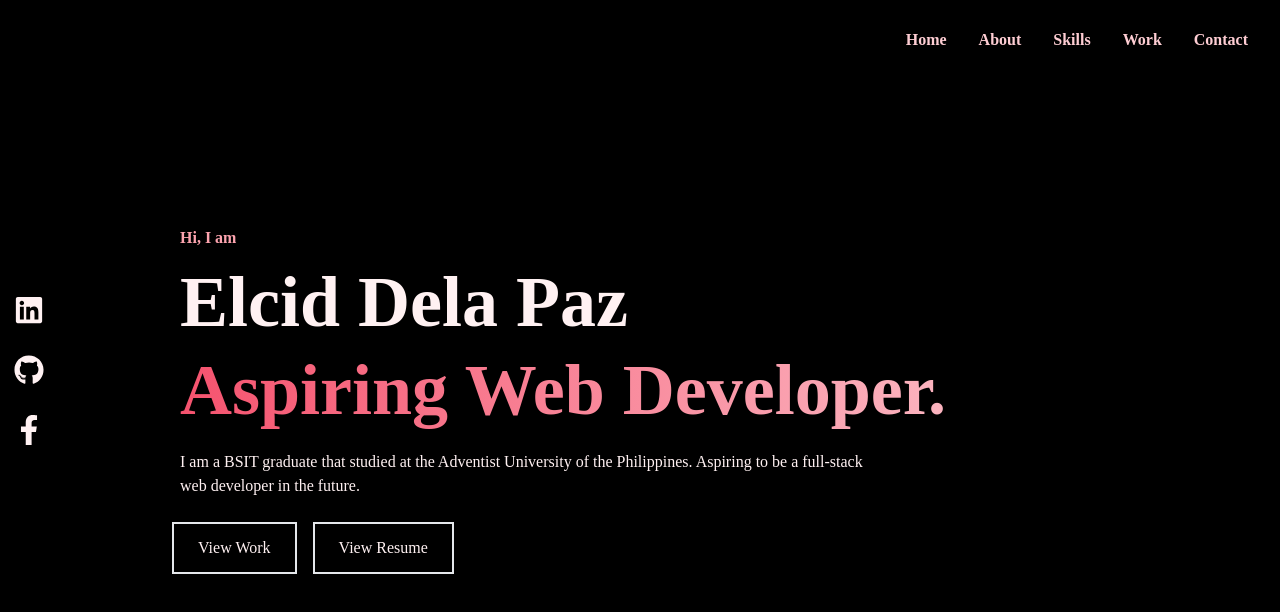
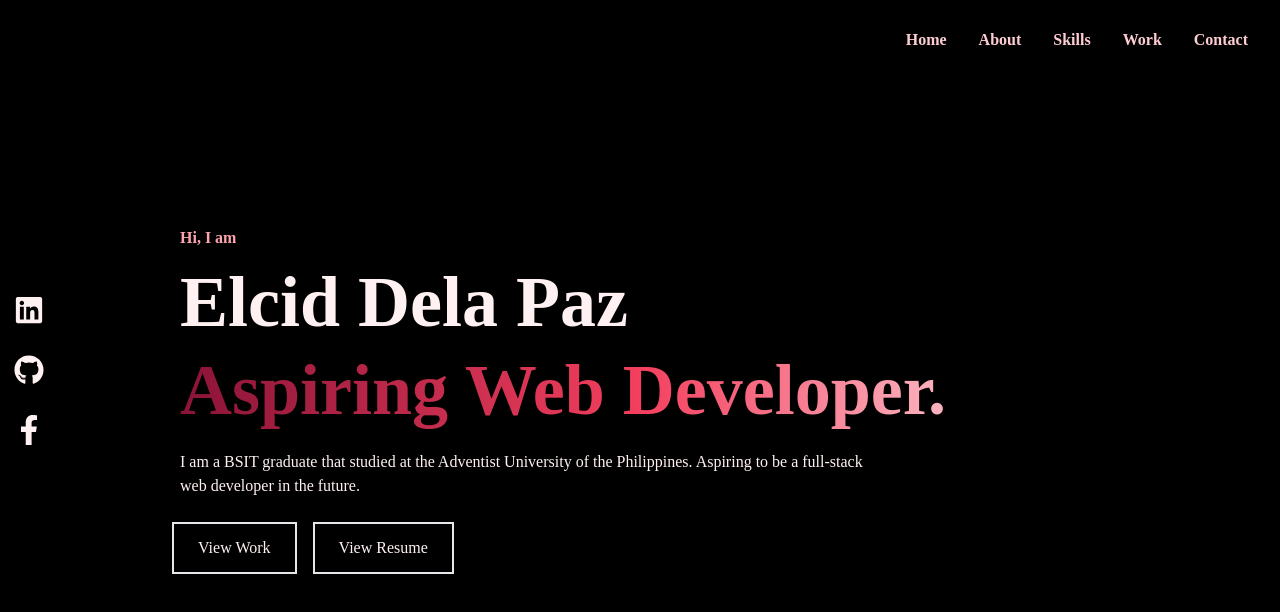
Before and after one commit to elciddelapaz/portfolio, a React (Create React App) app: page / in a window 1280 px wide. Shown: the top 612 px of the page. Built offline with nearby package versions, Linux system fonts and the light colour scheme.

Commit message:
Revert "added animation"
This reverts commit d394be6fe786b90defbb5652930bf6c96f82fc9c.

```diff
--- a/tailwind.config.js
+++ b/tailwind.config.js
@@ -1,23 +1,7 @@
 module.exports = {
-  content: ["./src/**/*.{js,jsx,ts,tsx}"],
+  content: ["./src/**/*.{js,jsx,ts,tsx}",],
   theme: {
-    extend: {
-      animation: {
-        text: "text 5s ease infinite",
-      },
-      keyframes: {
-        text: {
-          "0%, 100%": {
-            "background-size": "300% 300%",
-            "background-position": "left center",
-          },
-          "50%": {
-            "background-size": "300% 300%",
-            "background-position": "right center",
-          },
-        },
-      },
-    },
+    extend: {},
   },
   plugins: [],
-};
+}
```
Also changed, not shown: 1 other file (tests, documents, lock files or other folders).
